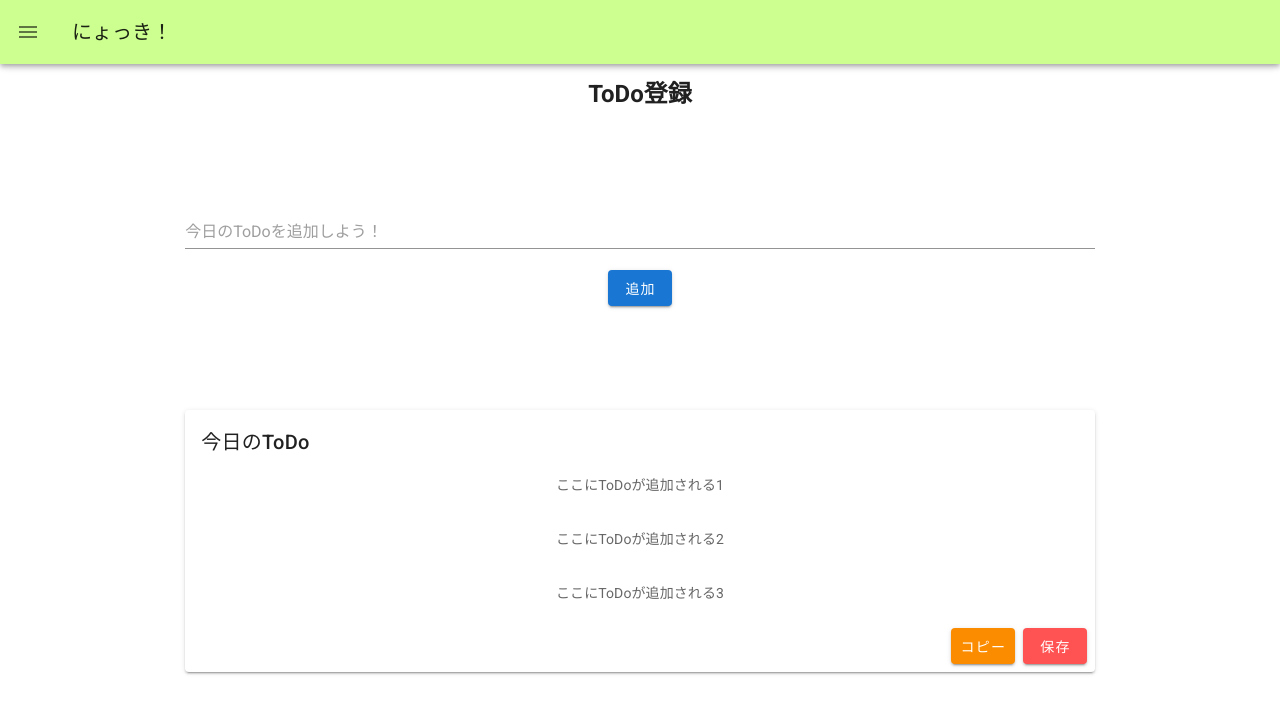
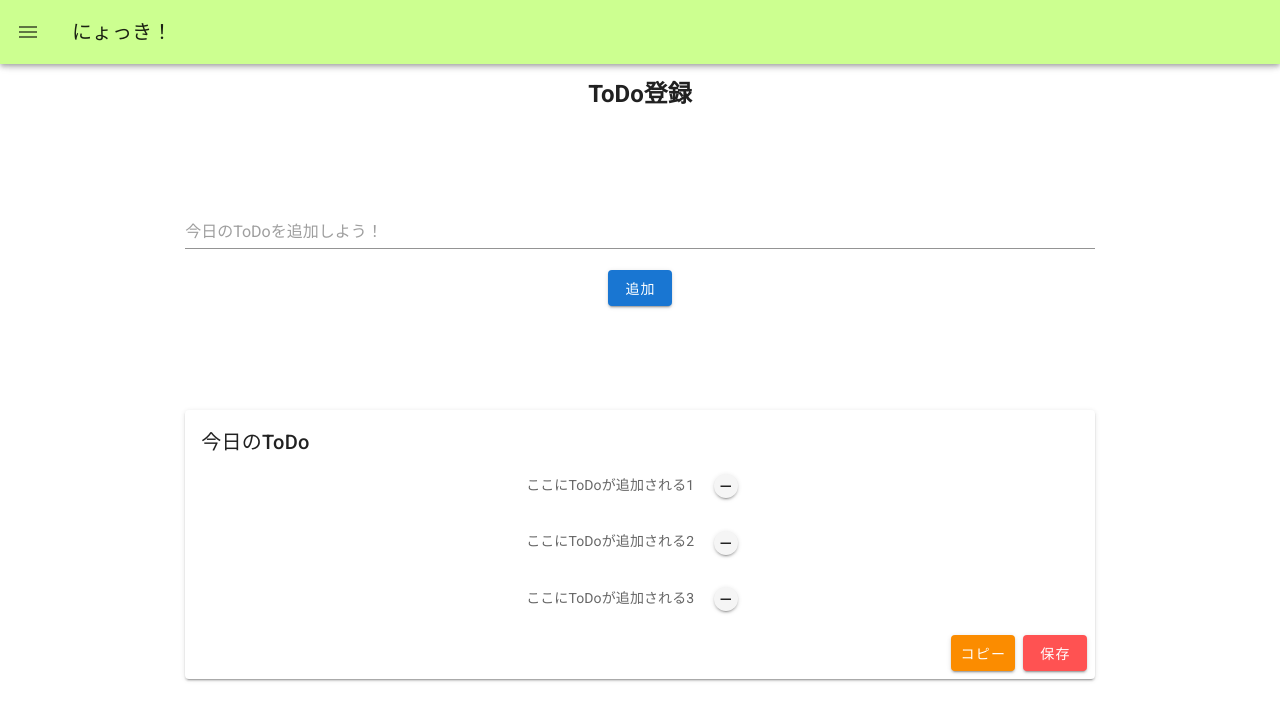
Before and after one commit to salt877/nyokki, a Vue app: page /registerToDo in a window 1280 px wide. Shown: the top 720 px of the page. Built offline with nearby package versions, Linux system fonts and the light colour scheme.

Commit message:
ToDo登録画面の今日のToDoに削除ボタンを追加しました。

```diff
--- a/src/views/RegisterDailyReport.vue
+++ b/src/views/RegisterDailyReport.vue
@@ -113,6 +113,9 @@
 </script>
 
 <style scoped>
+.container {
+    text-align: center;
+}
 .v-input {
     width: 80%;
     margin: auto;
--- a/src/views/RegisterToDo.vue
+++ b/src/views/RegisterToDo.vue
@@ -26,6 +26,16 @@
                 :key="todo"
             >
                 {{todo.text}}
+                 <v-btn
+                    elevation="2"
+                    fab
+                    x-small
+                    color="gray"
+                >
+                    <v-icon>
+                        mdi-minus
+                    </v-icon>
+                </v-btn>
             </v-card-text>
             <v-card-actions>
                 <v-spacer></v-spacer>
@@ -85,5 +95,10 @@
     max-width: 80%;
     margin: 0 auto;
 }
+.v-btn--fab.v-size--x-small {
+    width: 1.5rem;
+    height: 1.5rem;
+    margin: 0 1rem;
+}
 
 </style>
```
